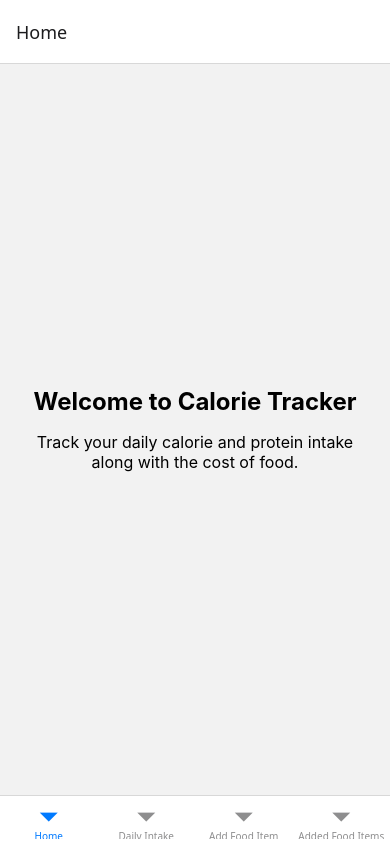
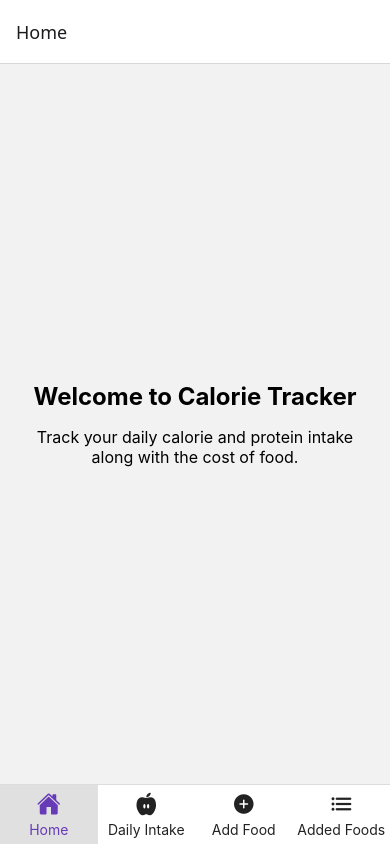
Before and after one commit to riteshshukl4/calorie-budget-tracker, a React Native app: screen / in a window 390 px wide. Built offline with nearby package versions, Linux system fonts and the light colour scheme.

Commit message:
fix tab icons

```diff
--- a/App.tsx
+++ b/App.tsx
@@ -1,25 +1,26 @@
 import React from 'react';
 import { NavigationContainer } from '@react-navigation/native';
 import { createBottomTabNavigator } from '@react-navigation/bottom-tabs';
-import { FoodProvider } from './context/FoodContext';
 import HomeScreen from './screens/HomeScreen';
 import DailyIntakeScreen from './screens/DailyIntakeScreen';
 import AddFoodItemScreen from './screens/AddFoodItemScreen';
 import AddedFoodItemsScreen from './screens/AddedFoodItemsScreen';
+import CustomTabBar from './components/CustomTabBar';
+import { FoodProvider } from './context/FoodContext';
 
 const Tab = createBottomTabNavigator();
 
 export default function App() {
   return (
     <FoodProvider>
-      <NavigationContainer>
-        <Tab.Navigator>
-          <Tab.Screen name="Home" component={HomeScreen} />
-          <Tab.Screen name="Daily Intake" component={DailyIntakeScreen} />
-          <Tab.Screen name="Add Food Item" component={AddFoodItemScreen} />
-          <Tab.Screen name="Added Food Items" component={AddedFoodItemsScreen} />
-        </Tab.Navigator>
-      </NavigationContainer>
+    <NavigationContainer>
+      <Tab.Navigator tabBar={(props) => <CustomTabBar {...props} />}>
+        <Tab.Screen name="Home" component={HomeScreen} />
+        <Tab.Screen name="Daily Intake" component={DailyIntakeScreen} />
+        <Tab.Screen name="Add Food" component={AddFoodItemScreen} />
+        <Tab.Screen name="Added Foods" component={AddedFoodItemsScreen} />
+      </Tab.Navigator>
+    </NavigationContainer>
     </FoodProvider>
   );
 }
--- /dev/null
+++ b/components/CustomTabBar.tsx
@@ -0,0 +1,85 @@
+import React from 'react';
+import { View, Text, TouchableOpacity, StyleSheet } from 'react-native';
+import { BottomTabBarProps } from '@react-navigation/bottom-tabs';
+import { Ionicons } from '@expo/vector-icons';
+
+const CustomTabBar: React.FC<BottomTabBarProps> = ({ state, descriptors, navigation }) => {
+  return (
+    <View style={styles.tabBar}>
+      {state.routes.map((route, index) => {
+        const { options } = descriptors[route.key];
+        const label: string =
+          typeof options.tabBarLabel === 'string'
+            ? options.tabBarLabel
+            : typeof options.title === 'string'
+            ? options.title
+            : route.name;
+
+        const isFocused = state.index === index;
+
+        const onPress = () => {
+          const event = navigation.emit({
+            type: 'tabPress',
+            target: route.key,
+            canPreventDefault: true,
+          });
+
+          if (!isFocused && !event.defaultPrevented) {
+            navigation.navigate(route.name);
+          }
+        };
+
+        const onLongPress = () => {
+          navigation.emit({
+            type: 'tabLongPress',
+            target: route.key,
+          });
+        };
+
+        const iconName = {
+          Home: 'home',
+          'Daily Intake': 'nutrition',
+          'Add Food': 'add-circle',
+          'Added Foods': 'list',
+        }[route.name] as keyof typeof Ionicons.glyphMap || 'home';
+
+        return (
+          <TouchableOpacity
+            key={index}
+            accessibilityRole="button"
+            accessibilityState={isFocused ? { selected: true } : {}}
+            accessibilityLabel={options.tabBarAccessibilityLabel}
+            onPress={onPress}
+            onLongPress={onLongPress}
+            style={[styles.tab, isFocused && styles.focusedTab]}
+          >
+            <Ionicons name={iconName} size={24} color={isFocused ? '#673ab7' : '#222'} />
+            <Text style={{ color: isFocused ? '#673ab7' : '#222', marginTop: 4 }}>
+              {label}
+            </Text>
+          </TouchableOpacity>
+        );
+      })}
+    </View>
+  );
+};
+
+const styles = StyleSheet.create({
+  tabBar: {
+    flexDirection: 'row',
+    height: 60,
+    backgroundColor: '#fff',
+    borderTopWidth: 1,
+    borderTopColor: '#ddd',
+  },
+  tab: {
+    flex: 1,
+    alignItems: 'center',
+    justifyContent: 'center',
+  },
+  focusedTab: {
+    backgroundColor: '#e0e0e0',
+  },
+});
+
+export default CustomTabBar;
--- a/package.json
+++ b/package.json
@@ -18,7 +18,7 @@
     "preset": "jest-expo"
   },
   "dependencies": {
-    "@expo/vector-icons": "^14.0.2",
+    "@expo/vector-icons": "^14.0.4",
     "@react-native-async-storage/async-storage": "^1.23.1",
     "@react-navigation/bottom-tabs": "^7.2.0",
     "@react-navigation/native": "^7.0.14",
--- a/screens/AddFoodItemScreen.tsx
+++ b/screens/AddFoodItemScreen.tsx
@@ -16,7 +16,7 @@ export default function AddFoodItemScreen() {
     }
 
     const newFoodItem = {
-      id: Date.now().toString(),
+      id: Date.now(),
       name,
       calories: parseFloat(calories),
       protein: parseFloat(protein),
```
Also changed, not shown: scripts/reset-project.js (deleted, +0 -112 lines), tab.png (renamed from Screenshot_20250209_210718.png), 1 other file (tests, documents, lock files or other folders).
